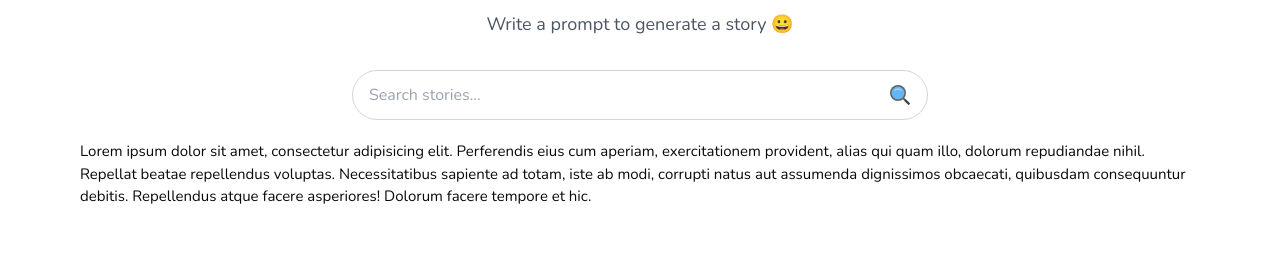
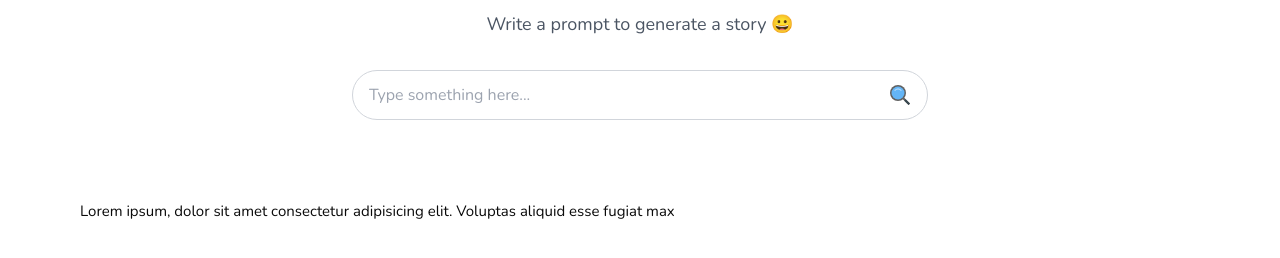
Before and after one commit to khanakhun/storybook, a Next.js app: page / in a window 1280 px wide. Shown: the part 198-456 px from the top of the page. Built offline with nearby package versions, Linux system fonts and the light colour scheme.

Commit message:
typing added

```diff
--- a/package.json
+++ b/package.json
@@ -17,6 +17,7 @@
     "react": "19.0.0-rc-66855b96-20241106",
     "react-dom": "19.0.0-rc-66855b96-20241106",
     "react-icons": "^5.3.0",
+    "react-typical": "^0.1.3",
     "tailwind-merge": "^2.5.4",
     "tailwindcss-animate": "^1.0.7"
   },
@@ -24,6 +25,7 @@
     "@types/node": "^20",
     "@types/react": "^18",
     "@types/react-dom": "^18",
+    "@types/react-typical": "^0.1.2",
     "eslint": "^8",
     "eslint-config-next": "15.0.3",
     "postcss": "^8",
--- a/src/app/components/lottie.tsx
+++ b/src/app/components/lottie.tsx
@@ -4,7 +4,7 @@ import { DotLottieReact } from "@lottiefiles/dotlottie-react";
 import React from "react";
 
 const Lottie = () => {
-  return <DotLottieReact className="w-96 h-auto" src="/chicken.lottie" loop autoplay />;
+  return <DotLottieReact className="w-80 h-auto" src="/chicken.lottie" loop autoplay />;
 };
 
 export default Lottie;
--- a/src/app/sections/hero.tsx
+++ b/src/app/sections/hero.tsx
@@ -1,7 +1,18 @@
-import React from "react";
+"use client";
+
+import React, { useState } from "react";
 import { FcSearch } from "react-icons/fc";
+import Typical from "react-typical";
 
 const Hero = () => {
+  const [text, setText] = useState(
+    "Lorem ipsum, dolor sit amet consectetur adipisicing elit. Voluptas aliquid esse fugiat maxime alias porro, voluptatibus cupiditate veniam exercitationem, magnam ex aperiam natus molestias iure sint sed error, atque fuga ad numquam temporibus velit expedita praesentium quia? Non cum molestiae provident, autem enim, ab aliquam quasi quam pariatur consequuntur animi?"
+  );
+
+  const handleChangeText = (event: React.ChangeEvent<HTMLInputElement>) => {
+    setText(event.target.value);
+  };
+
   return (
     <div className="py-20">
       <div className="max-w-4xl mx-auto text-center">
@@ -13,20 +24,20 @@ const Hero = () => {
         <div className="relative max-w-xl mx-auto">
           <input
             type="text"
-            placeholder="Search stories..."
+            placeholder="Type something here..."
             className="w-full px-4 py-3 pr-12 border border-gray-300 rounded-full text-gray-700 focus:outline-none focus:ring-2 focus:ring-indigo-500"
-            aria-label="Search stories"
+            aria-label="Dynamic Typing"
+            onChange={handleChangeText} // Update state with input value
           />
           <button type="button" className="absolute inset-y-0 right-0 flex items-center justify-center pr-4" aria-label="Search">
-            <FcSearch className=" w-6 h-6" />
+            <FcSearch className="w-6 h-6" />
           </button>
         </div>
       </div>
-      <p className="px-20 mt-5 text-[15px]">
-        Lorem ipsum dolor sit amet, consectetur adipisicing elit. Perferendis eius cum aperiam, exercitationem provident, alias qui quam illo, dolorum
-        repudiandae nihil. Repellat beatae repellendus voluptas. Necessitatibus sapiente ad totam, iste ab modi, corrupti natus aut assumenda
-        dignissimos obcaecati, quibusdam consequuntur debitis. Repellendus atque facere asperiores! Dolorum facere tempore et hic.
-      </p>
+      {/* Typing Effect with Dynamic Text */}
+      <div className="px-20 mt-20 text-[15px]">
+        <Typical steps={[text, 1000]} loop={Infinity} wrapper="p" />
+      </div>
     </div>
   );
 };
```
Also changed, not shown: 1 other file (tests, documents, lock files or other folders).
